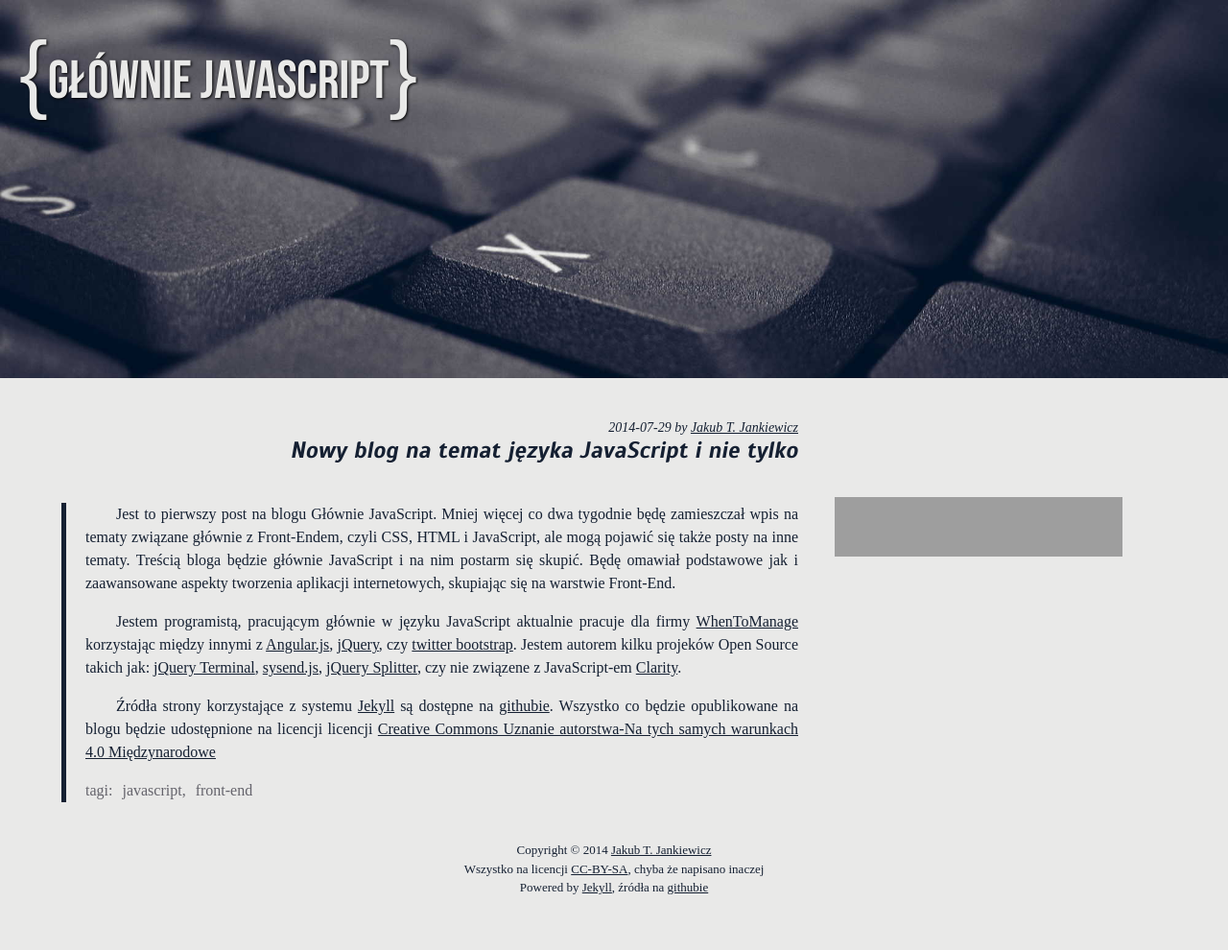
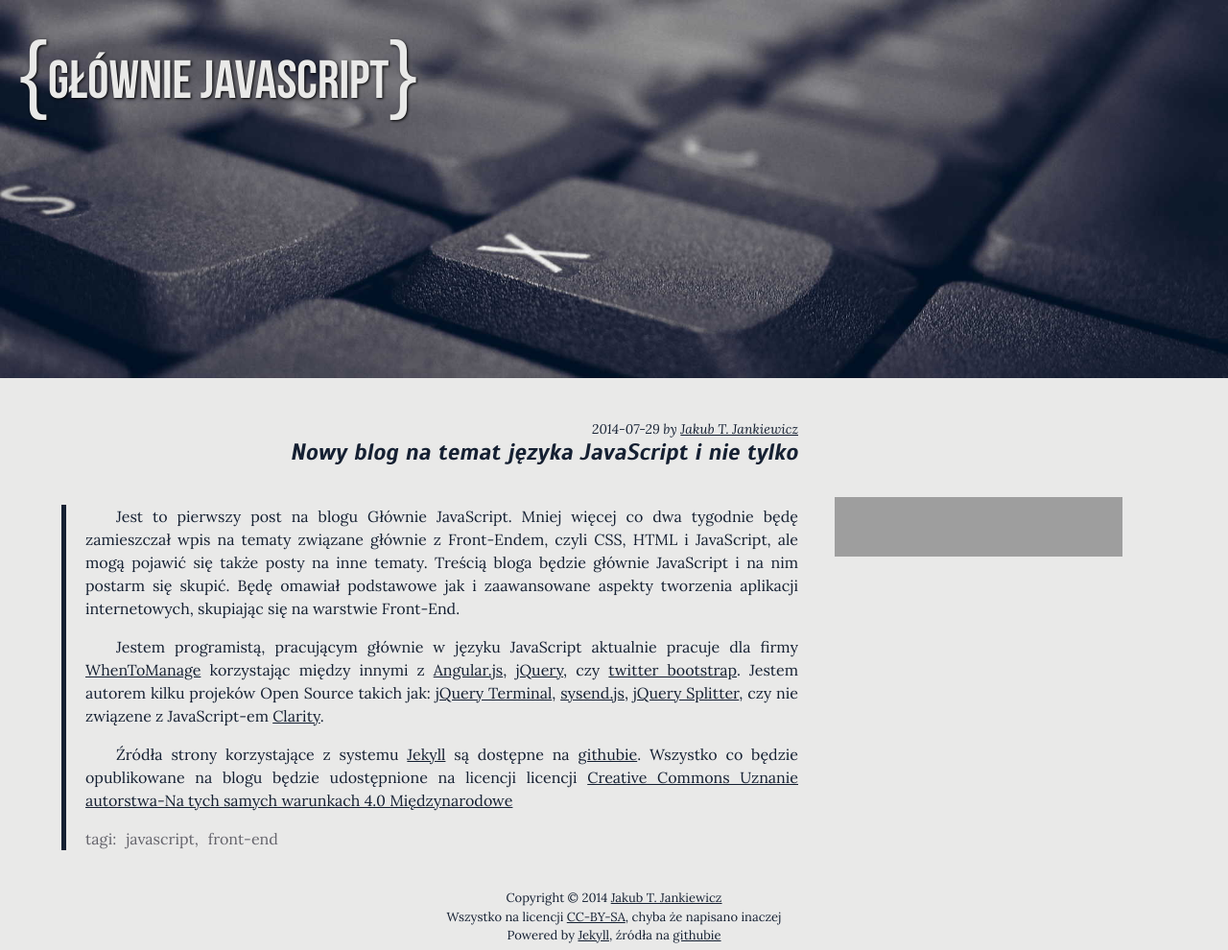
Before and after one commit to jcubic/jcubic.pl, a Jekyll site: the page built from _posts/2014-07-29-nowy-blog-javascript.markdown, in a window 1280 px wide. Shown: the whole page at 96% size. Built offline with Jekyll 4.4.1, drawn with Linux system fonts in a browser that asks for light colours; some web fonts are replaced; comment, search, counter and statistics services are not loaded; before the commit the page ends 940 px from its top, so only the background shows below that; grey boxes are pictures that could not be loaded.

Commit message:
Change font

```diff
--- a/_includes/head.html
+++ b/_includes/head.html
@@ -23,7 +23,10 @@
     <!--[if IE]>
     <script src="http://html5shim.googlecode.com/svn/trunk/html5.js"></script>
     <![endif]-->
+    <link href='http://fonts.googleapis.com/css?family=Lora:400,400italic|Scada:700italic,700&subset=latin,latin-ext' rel='stylesheet' type='text/css'>
+    <!--
     <link href='http://fonts.googleapis.com/css?family=Droid+Serif:400,400italic|Scada:700italic,400,700&subset=latin,latin-ext' rel='stylesheet' type='text/css'>
+    -->
     <meta name="viewport" content="width=device-width, initial-scale=1.0" />
     <link rel="canonical" href="{{ page.url | replace:'index.html','' | prepend: site.baseurl | prepend: site.url }}">
     <link rel="stylesheet" href="{{ "/css/style.css" | prepend: site.baseurl }}">
--- a/css/style.css
+++ b/css/style.css
@@ -118,7 +118,7 @@ footer, #main:after {
     overflow: hidden; /* clearfix */
 }
 p, .tags {
-    font-family: 'Droid Serif', serif;
+    font-family: Lora, serif;
     line-height: 1.5em;
 }
 .meta {
@@ -139,7 +139,7 @@ h2, h3 {
     text-align: right;
 }
 h3 {
-    font-family: 'Droid Serif', serif;
+    font-family: Lora, serif;
     font-weight: normal;
     font-size: 14px;
 }
```
